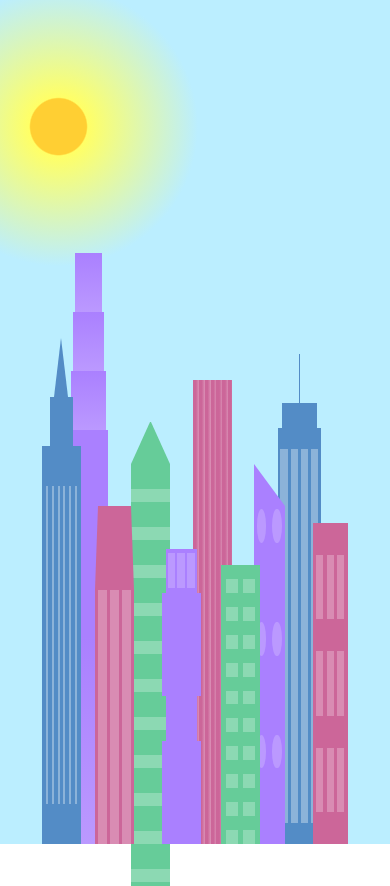
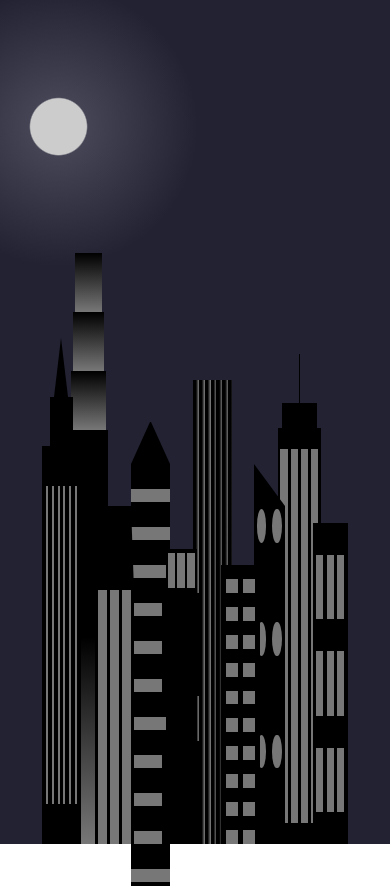
Before and after one commit to DmitryChijov/panorama-css, a plain HTML site: page index.html in a window 390 px wide. Drawn offline with Linux system fonts and the light colour scheme.

Commit message:
добавляет медиазапрос
изменение цвета при изменении ширины экрана

```diff
--- a/styles.css
+++ b/styles.css
@@ -319,3 +319,32 @@ body {
         var(--window-color3) 30%
     );
 }
+
+@media (max-width: 1000px) {
+
+    :root {
+        --building-color1: #000; /* цвет зданий */
+        --building-color2: #000;
+        --building-color3: #000;
+        --building-color4: #000;
+    }
+    .sky {
+        background: radial-gradient(
+            circle closest-corner at 15% 15%, /* это перемещает начало градиента на 15% сверху и слева*/
+            #ccc 0%,
+            #ccc 20%,
+            #445 21%,
+            #223 100%
+        );
+    }
+}
+
+@media (max-width: 770px) {
+
+    :root {
+        --window-color1: #777;   /* цвет окон (window) зданий*/
+        --window-color2: #777;
+        --window-color3: #777;
+        --window-color4: #777;
+    }
+}
```
